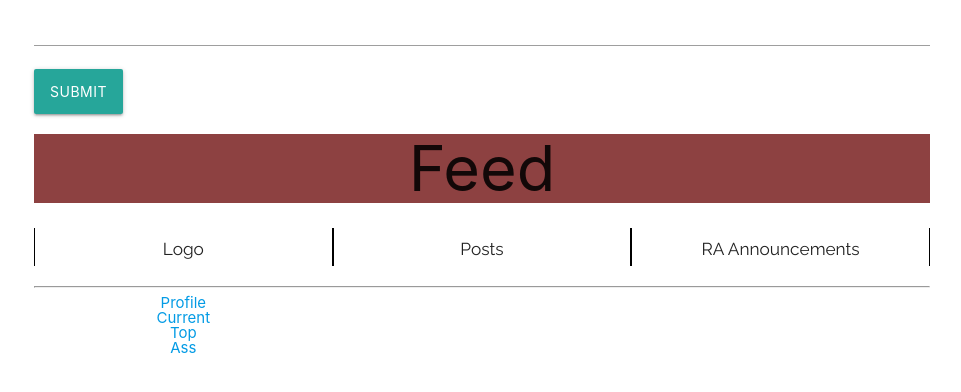
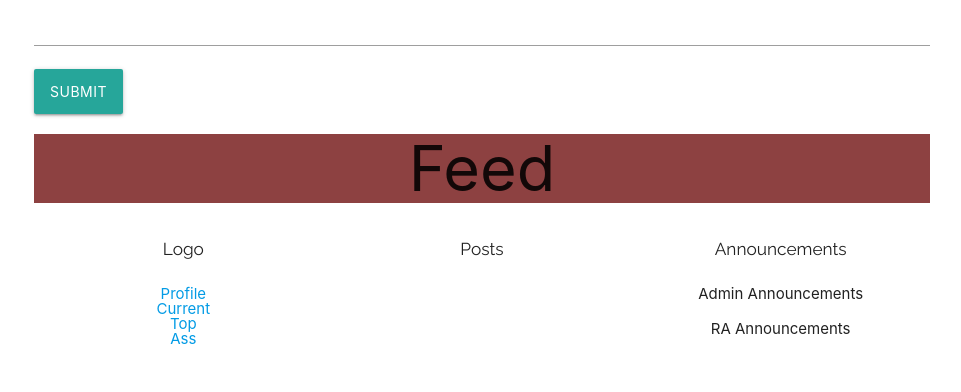
Before and after one commit to lauras5/UNIChat, a website: page public/feed.html in a window 1280 px wide. Shown: the whole page, without its empty margins (158-1119 px from the left). Drawn offline with nearby package versions, Linux system fonts and the light colour scheme; files that its build step writes are made by us from their sources.

Commit message:
added post and announcement divs

```diff
--- a/public/css/feed.css
+++ b/public/css/feed.css
@@ -6,8 +6,8 @@
 
 .headCols {
     font-family: 'Raleway', sans-serif;
-    border-right: black solid 1px;
-    border-left: black solid 1px;
+    /* border-right: black solid 1px;
+    border-left: black solid 1px; */
 }
 
 .sideLinks {
--- a/public/feed.html
+++ b/public/feed.html
@@ -35,11 +35,10 @@
                 <div id="postCol" class="col s4 headCols">
                     <h6>Posts</h6>
                 </div>
-                <div id="raCol" class="col s4 headCols">
-                    <h6>RA Announcements</h6>
+                <div id="annCol" class="col s4 headCols">
+                    <h6>Announcements</h6>
                 </div>
             </div>
-            <hr>
 
             <div class="row">
                 <div id="profile" class="col s4">
@@ -60,7 +59,12 @@
 
                 </div>
                 <div id="announcements" class="col s4">
+                    <div class="row admin">Admin Announcements
 
+                    </div>
+                    <div class="row ra">RA Announcements
+
+                    </div>
                 </div>
             </div>
 
@@ -72,16 +76,16 @@
     <script src="https://cdnjs.cloudflare.com/ajax/libs/popper.js/1.14.3/umd/popper.min.js" integrity="sha384-ZMP7rVo3mIykV+2+9J3UJ46jBk0WLaUAdn689aCwoqbBJiSnjAK/l8WvCWPIPm49"
         crossorigin="anonymous"></script>
 
-        <script>
-        $("#btn").on('click', function() {
+    <script>
+        $("#btn").on('click', function () {
             var user = {
                 post: $("#input").val()
             }
-            $.post('/users', user).then(function() {
+            $.post('/users', user).then(function () {
                 console.log('posts')
             })
         })
-        </script>
+    </script>
 </body>
 
 </html>
```
